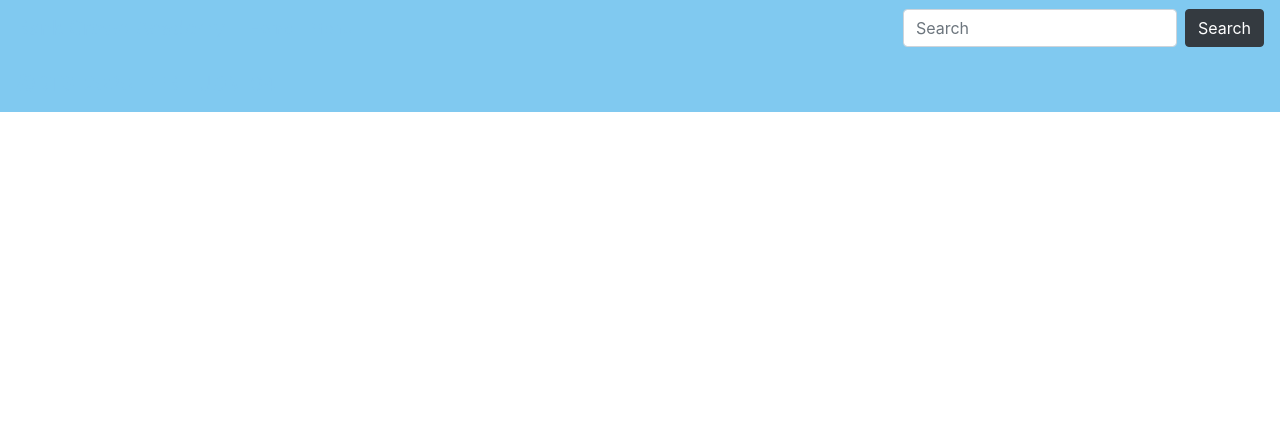
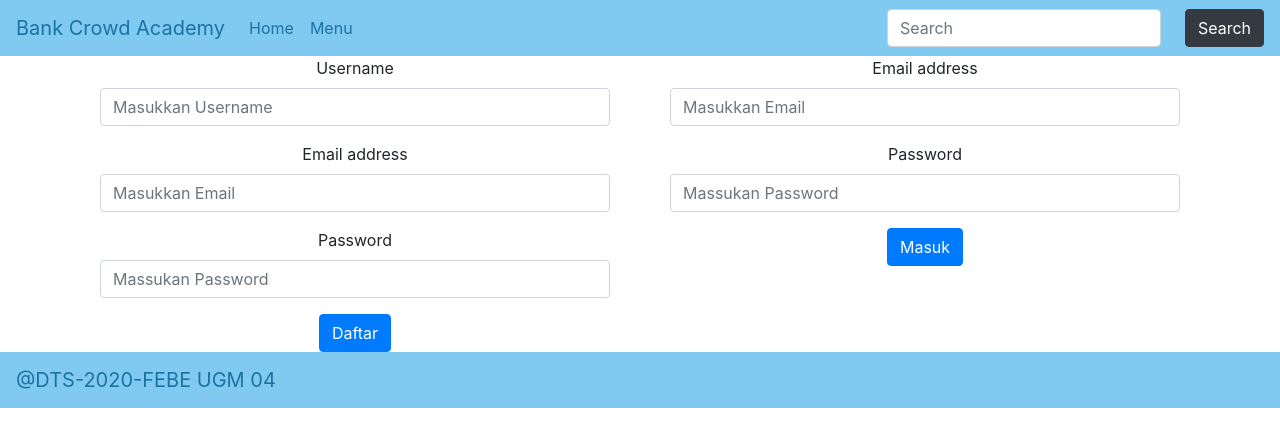
Before and after one commit to nivanrs/bank-crowd-academy, a React (Create React App) app: page / in a window 1280 px wide. Shown: the top 446 px of the page. Built offline with nearby package versions, Linux system fonts and the light colour scheme.

Commit message:
Menambah form daftar dan login

```diff
--- a/package.json
+++ b/package.json
@@ -6,6 +6,7 @@
     "@testing-library/jest-dom": "^5.11.4",
     "@testing-library/react": "^11.1.0",
     "@testing-library/user-event": "^12.1.10",
+    "axios": "^0.21.0",
     "bootstrap": "^4.5.3",
     "react": "^17.0.1",
     "react-bootstrap": "^1.4.0",
--- a/src/App.js
+++ b/src/App.js
@@ -1,16 +1,26 @@
-import logo from './logo.svg';
-import './App.css';
-import Footer from './Footer/Footer'
-import Header from './Header/Header'
-
-
+import logo from "./logo.svg";
+import "./App.css";
+import Footer from "./component/Footer/Footer";
+import Header from "./component/Header/Header";
+import Login from "./component/Login/Login";
+import Register from "./component/Register/Register";
+import { Row, Col, Container } from "react-bootstrap";
 
 function App() {
   return (
     <div className="App">
-      <Header/>
-      <Footer/>
-
+      <Header />
+      <Container>
+        <Row>
+          <Col>
+            <Register />
+          </Col>
+          <Col>
+            <Login />
+          </Col>
+        </Row>
+      </Container>
+      <Footer />
     </div>
   );
 }
--- a/src/Footer/Footer.jsx
+++ b/src/component/Footer/Footer.jsx
@@ -10,7 +10,7 @@ export default function Footer(props) {
   return(
     <footer>
     <Navbar style={navbar}>
-              <Navbar.Brand href="#home" style={{ color: '#80C9F0'  }}>@DTS-2020-FEBE UGM 04</Navbar.Brand>
+              <Navbar.Brand href="#home" style={{ color: '#1A73A3'  }}>@DTS-2020-FEBE UGM 04</Navbar.Brand>
         <Navbar.Toggle aria-controls="basic-navbar-nav" />
 
     </Navbar>
--- a/src/Header/Header.jsx
+++ b/src/component/Header/Header.jsx
@@ -11,15 +11,15 @@ export default function Header(props) {
   return(
     <header>
     <Navbar style={navbar}>
-      <Navbar.Brand href="#home" style={{ color: '#80C9F0' }}>Bank Crowd Academy</Navbar.Brand>
+      <Navbar.Brand href="#home" style={{ color: '#1A73A3' }}>Bank Crowd Academy</Navbar.Brand>
         <Navbar.Toggle aria-controls="basic-navbar-nav" />
           <Navbar.Collapse id="basic-navbar-nav">
           <Nav className="mr-auto">
-        <Nav.Link href="" style={{ color: '#80C9F0' }}>Home</Nav.Link>
-      <Nav.Link href="#link" style={{ color: '#80C9F0' }}>Menu</Nav.Link>
+        <Nav.Link href="" style={{ color: '#1A73A3' }}>Home</Nav.Link>
+      <Nav.Link href="#link" style={{ color: '#1A73A3' }}>Menu</Nav.Link>
       </Nav>
     <Form inline>
-      <FormControl type="text" placeholder="Search" className="mr-sm-2" />
+      <FormControl type="text" placeholder="Search" className="mr-sm-4" />
         <Button variant="dark">Search</Button>
     </Form>
      </Navbar.Collapse>
--- /dev/null
+++ b/src/component/Login/Login.jsx
@@ -0,0 +1,31 @@
+import { Form } from "react-bootstrap";
+import { Button } from "react-bootstrap";
+import { Container } from "react-bootstrap";
+import { Row } from "react-bootstrap";
+import { Col } from "react-bootstrap";
+
+
+export default function Login(props) {
+  return (
+    <Container fluid="md">
+  <Row>
+
+    <Col>
+    <Form>
+      <Form.Group controlId="formBasicEmail">
+        <Form.Label>Email address</Form.Label>
+        <Form.Control type="email" placeholder="Masukkan Email" />
+      </Form.Group>
+      <Form.Group controlId="formBasicPassword">
+        <Form.Label>Password</Form.Label>
+        <Form.Control type="password" placeholder="Massukan Password" />
+      </Form.Group>
+      <Button variant="primary" type="submit">
+        Masuk
+      </Button>
+    </Form>
+    </Col>
+  </Row>
+</Container>
+  );
+}
--- /dev/null
+++ b/src/component/Register/Register.jsx
@@ -0,0 +1,34 @@
+import { Form } from "react-bootstrap";
+import { Button } from "react-bootstrap";
+import { Container } from "react-bootstrap";
+import { Row } from "react-bootstrap";
+import { Col } from "react-bootstrap";
+
+
+export default function Register(props) {
+  return (
+    <Container fluid="md">
+  <Row>
+    <Col>
+    <Form>
+    <Form.Group controlId="formBasicUsernamel">
+        <Form.Label>Username</Form.Label>
+        <Form.Control type="text" placeholder="Masukkan Username" />
+      </Form.Group>
+      <Form.Group controlId="formBasicEmail">
+        <Form.Label>Email address</Form.Label>
+        <Form.Control type="email" placeholder="Masukkan Email" />
+      </Form.Group>
+      <Form.Group controlId="formBasicPassword">
+        <Form.Label>Password</Form.Label>
+        <Form.Control type="password" placeholder="Massukan Password" />
+      </Form.Group>
+      <Button variant="primary" type="submit">
+        Daftar
+      </Button>
+    </Form>
+    </Col>
+  </Row>
+</Container>
+  );
+}
```
Also changed, not shown: 1 other file (tests, documents, lock files or other folders).
